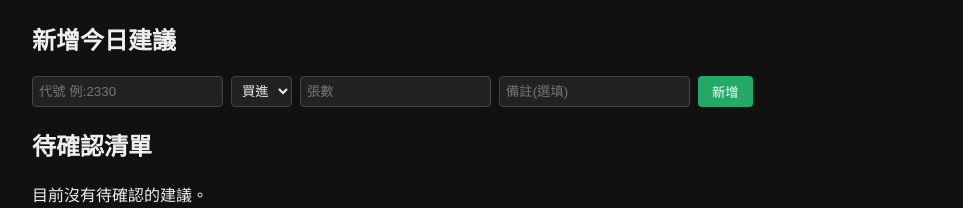
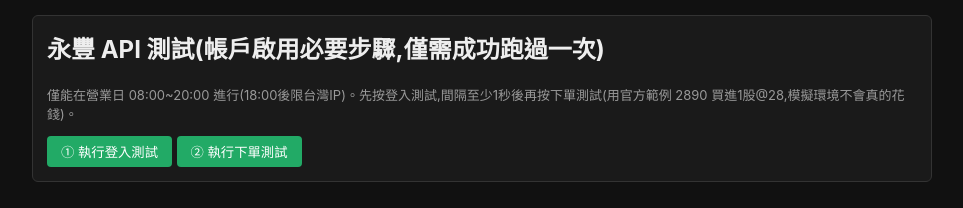
Before and after one commit to yanwolf/ark-trade-web, a Flask app: template app/templates/dashboard.html in a window 1280 px wide. Shown: the part 61-269 px from the top of the page, without its empty margins (158-1121 px from the left). Run offline with Flask 3, Linux system fonts and the light colour scheme; the template is opened without the code that fills it, so the values that code supplies are empty.

Commit message:
新增APi測試

```diff
--- a/app/main.py
+++ b/app/main.py
@@ -5,12 +5,14 @@ main.py — Flask dashboard
 - 按下確認才會真的呼叫 Shioaji 下單
 - 顯示歷史紀錄
 """
-from flask import Flask, request, redirect, url_for, render_template
+from flask import Flask, request, redirect, url_for, render_template, flash
+import os
 
 import db
 import shioaji_client as sc
 
 app = Flask(__name__)
+app.secret_key = os.getenv("FLASK_SECRET_KEY", "ark-trade-dashboard-secret")
 db.init_db()
 
 
@@ -92,5 +94,30 @@ def confirm_orders():
     return redirect(url_for("dashboard"))
 
 
+@app.route("/api-test/login", methods=["POST"])
+def api_test_login():
+    try:
+        version, accounts = sc.test_login()
+        lines = [f"shioaji 版本: {version}", ""]
+        for acc in accounts:
+            signed = getattr(acc, "signed", None)
+            mark = "✅ 簽署+API測試皆已通過" if signed else "❌ 尚未完成(簽署或API測試審核未過)"
+            lines.append(f"{type(acc).__name__} {acc.account_id}: {mark}")
+        flash("\n".join(lines))
+    except Exception as e:
+        flash(f"❌ 登入測試失敗: {e}")
+    return redirect(url_for("dashboard"))
+
+
+@app.route("/api-test/order", methods=["POST"])
+def api_test_order():
+    try:
+        trade = sc.test_place_order()
+        flash(f"✅ 下單測試已送出\n{trade}")
+    except Exception as e:
+        flash(f"❌ 下單測試失敗: {e}")
+    return redirect(url_for("dashboard"))
+
+
 if __name__ == "__main__":
     app.run(host="0.0.0.0", port=8080, debug=True)
--- a/app/templates/dashboard.html
+++ b/app/templates/dashboard.html
@@ -19,15 +19,38 @@
   .btn-confirm { background:#c33; color:#fff; font-weight:bold; padding:10px 20px; font-size:15px; }
   .btn-del { background:#444; color:#ccc; font-size:12px; padding:4px 8px; }
   .warn { color:#e6a23c; margin-bottom:12px; }
+  .test-box { background:#1a1a1a; border:1px solid #333; border-radius:6px; padding:14px; margin-bottom:20px; }
+  .test-box pre { white-space:pre-wrap; word-break:break-word; font-size:13px; color:#8f8; margin:0; }
 </style>
 </head>
 <body>
 
 <h1>方舟運算 建議 → 永豐下單 <span class="mode-tag">{{ mode_label }}模式</span></h1>
 
+{% with messages = get_flashed_messages() %}
+{% if messages %}
+<div class="test-box">
+  <pre>{{ messages[0] }}</pre>
+</div>
+{% endif %}
+{% endwith %}
+
 {% if positions_error %}
 <p class="warn">⚠️ 無法取得目前持股: {{ positions_error }}(請確認 API Key 是否已設定)</p>
 {% endif %}
+
+<div class="test-box">
+  <h2 style="margin-top:0">永豐 API 測試(帳戶啟用必要步驟,僅需成功跑過一次)</h2>
+  <p style="color:#999; font-size:13px;">
+    僅能在營業日 08:00~20:00 進行(18:00後限台灣IP)。先按登入測試,間隔至少1秒後再按下單測試(用官方範例 2890 買進1股@28,模擬環境不會真的花錢)。
+  </p>
+  <form action="/api-test/login" method="post" style="display:inline">
+    <button class="btn-add" type="submit">① 執行登入測試</button>
+  </form>
+  <form action="/api-test/order" method="post" style="display:inline">
+    <button class="btn-add" type="submit">② 執行下單測試</button>
+  </form>
+</div>
 
 <h2>新增今日建議</h2>
 <form class="inline" action="/add" method="post">
```
Also changed, not shown: app/shioaji_client.py (+44 -0 lines).
